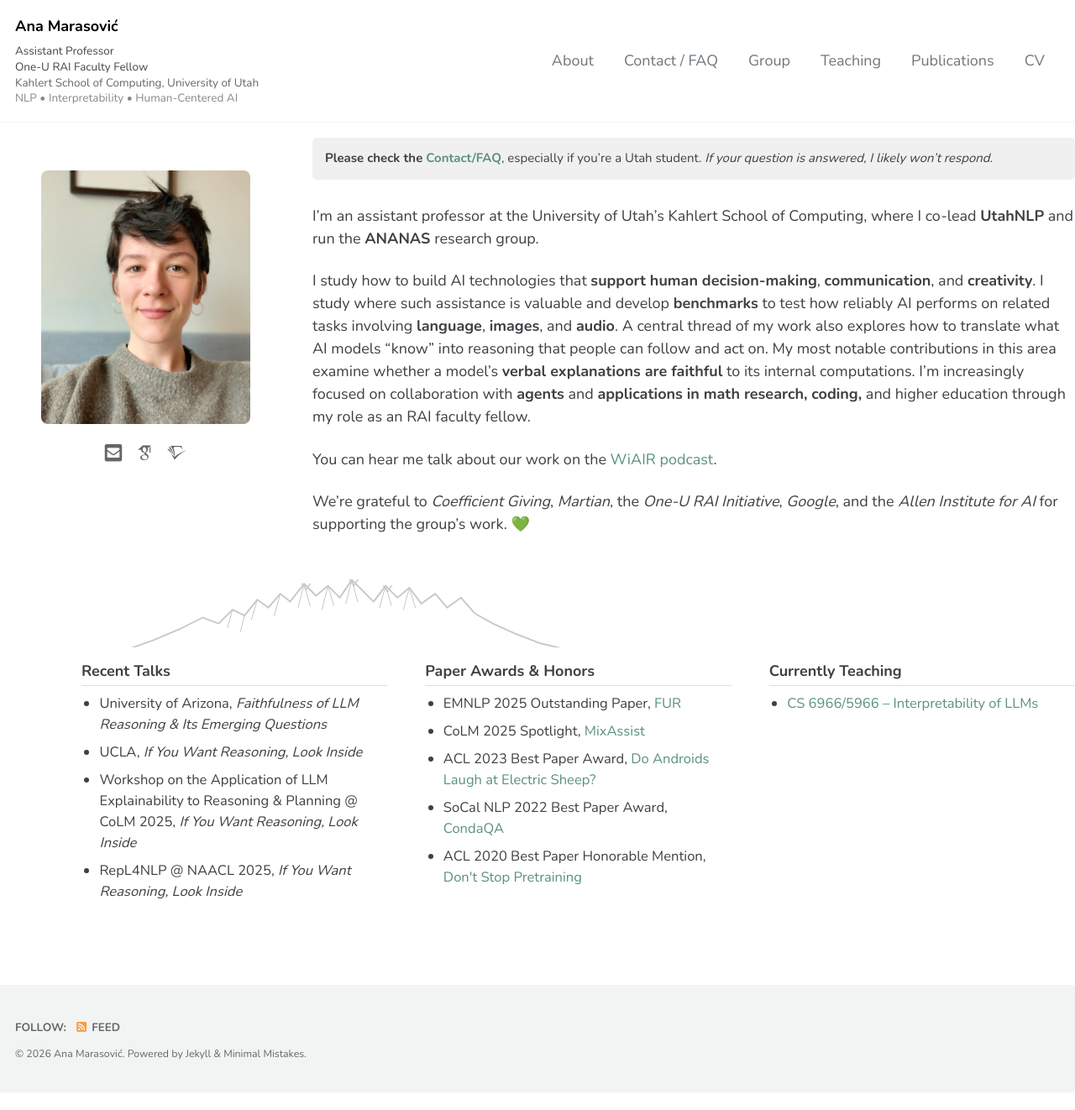
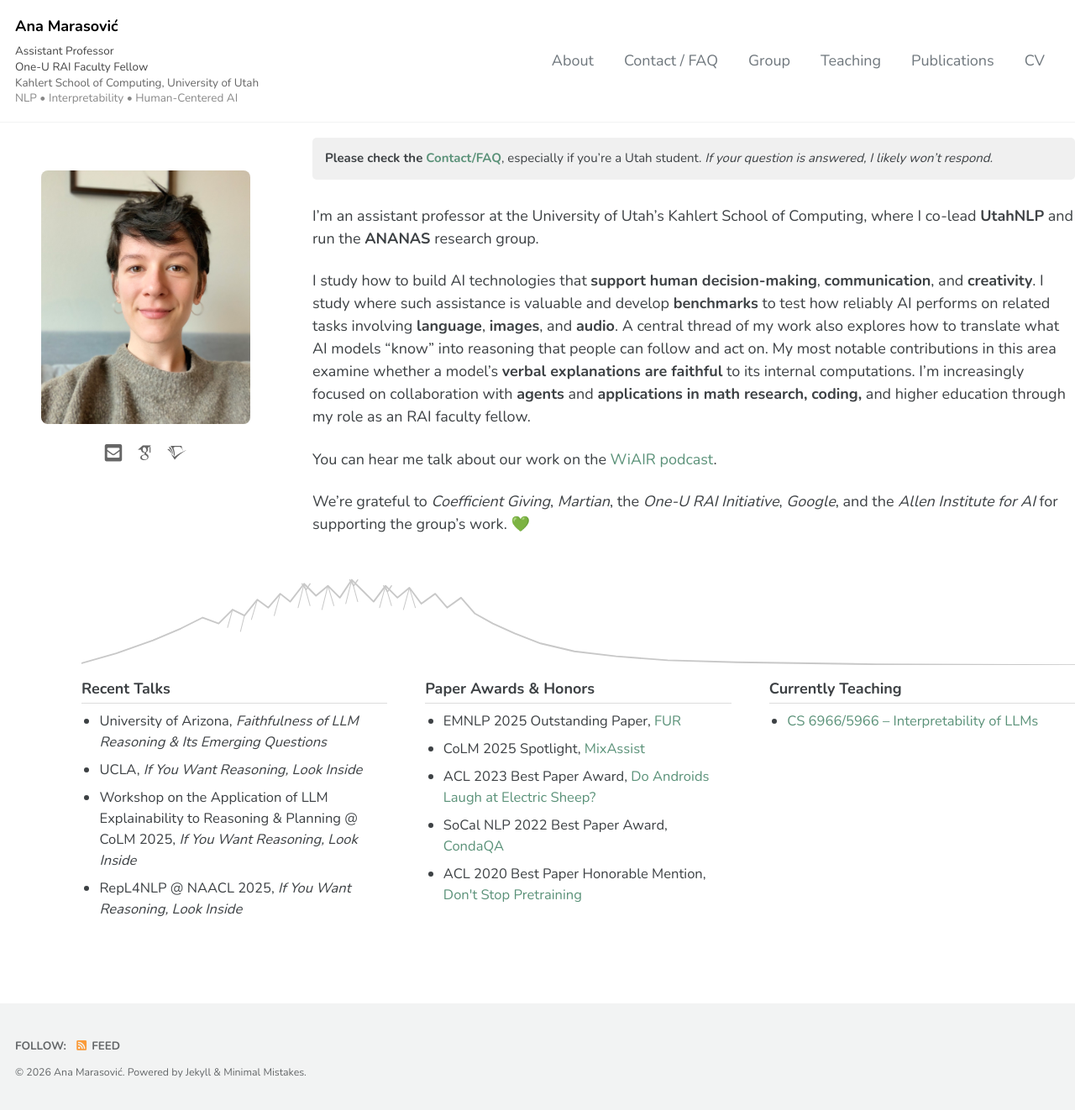
Before and after one commit to amarasovic/amarasovic.github.io, a Jekyll site: the page built from index.md, in a window 1280 px wide. Shown: the whole page at 84% size. Built offline with Jekyll 4.4.1, drawn with Linux system fonts in a browser that asks for light colours; cached includes are drawn as plain includes; some web fonts are replaced; a script that is not in the unit is left out; before the commit the page ends 1301 px from its top, so only the background shows below that.

Commit message:
Revert mountain sketch to original height
Co-Authored-By: Claude Sonnet 4.6 <noreply@anthropic.com>

```diff
--- a/index.md
+++ b/index.md
@@ -50,7 +50,7 @@ We're grateful to *Coefficient Giving*, *Martian*, the *One-U RAI Initiative*, *
   .sidebar { position: relative; z-index: 10; }
 </style>
 
-<svg class="mountain-sketch" viewBox="0 0 1000 82" xmlns="http://www.w3.org/2000/svg" aria-label="Wasatch Range sketch">
+<svg class="mountain-sketch" viewBox="0 0 1000 100" xmlns="http://www.w3.org/2000/svg" aria-label="Wasatch Range sketch">
   <g fill="none" stroke="#c8c8c8" stroke-linecap="round" stroke-linejoin="round">
     <!-- Main ridgeline -->
     <path stroke-width="1.6"
```
